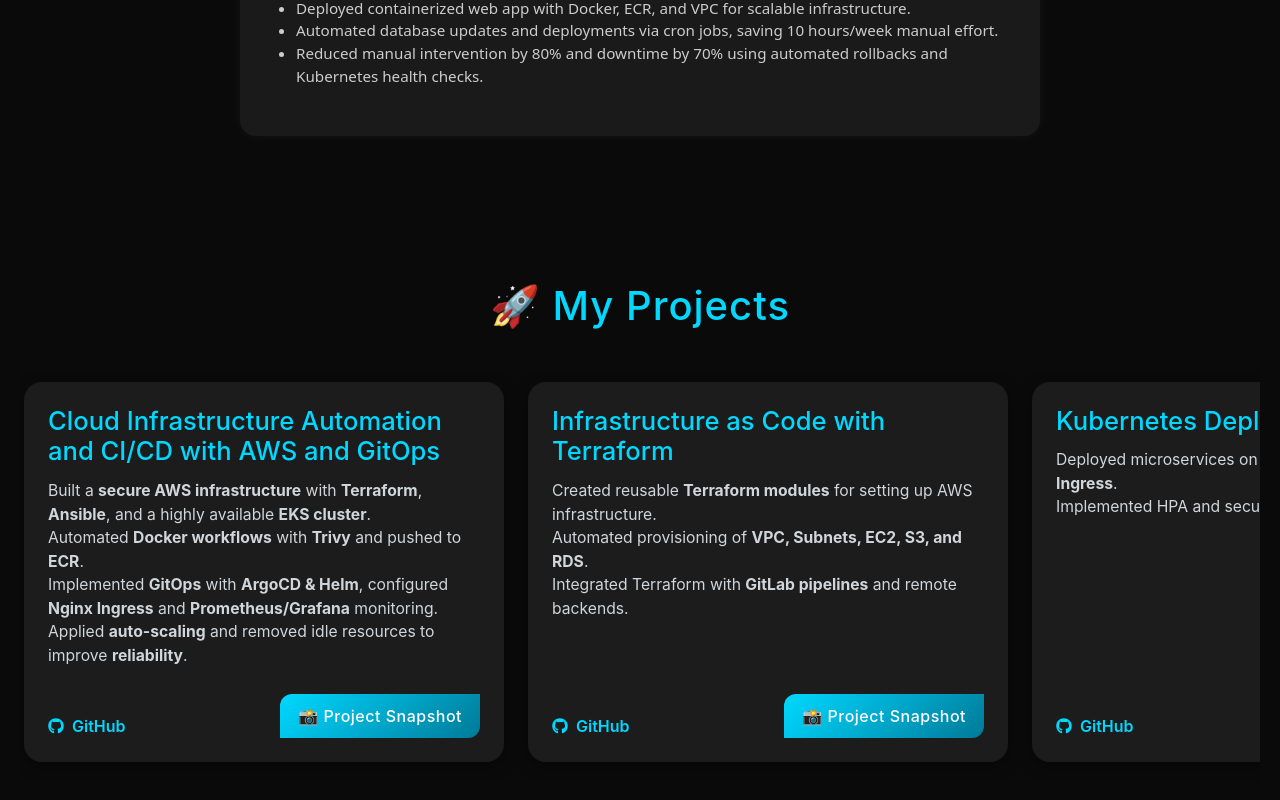
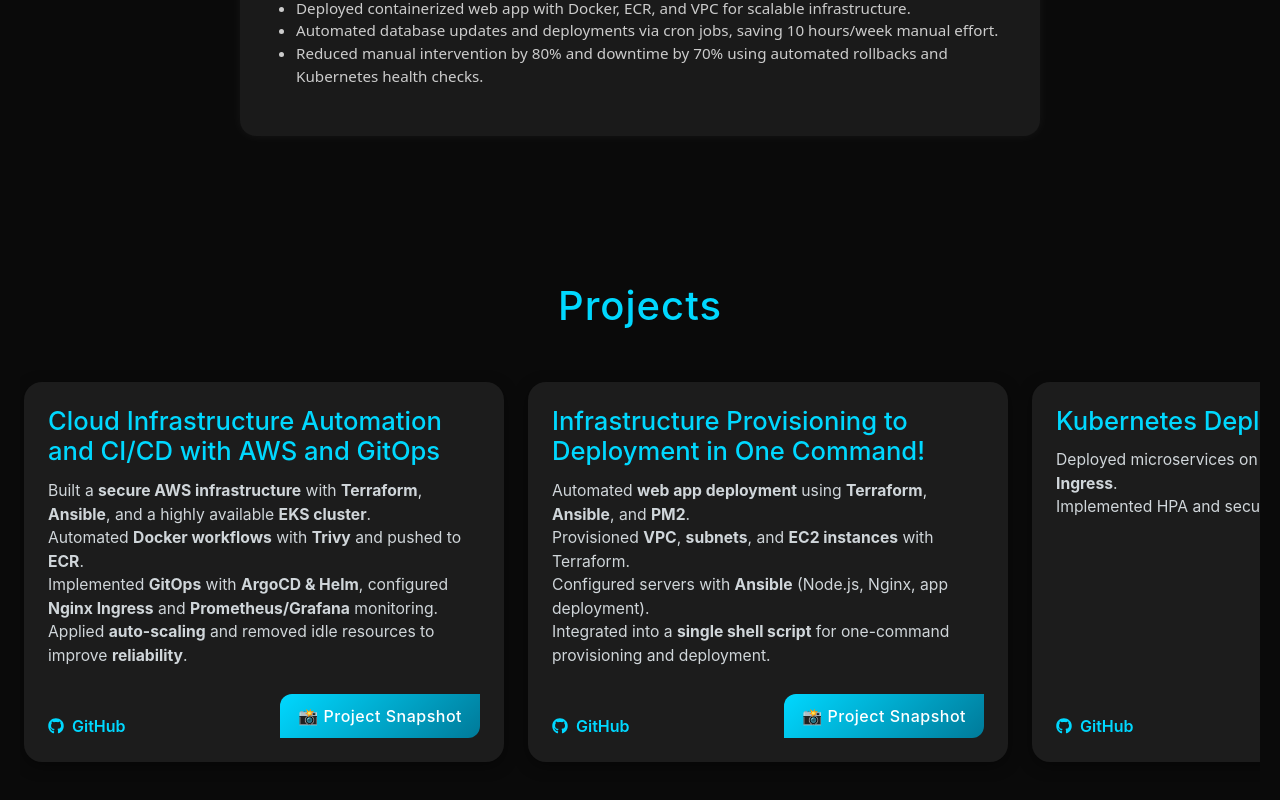
Before and after one commit to prajwal-26/portfolio, a React (Create React App) app: page / in a window 1280 px wide. Shown: the part 2600-3400 px from the top of the page. Built offline with nearby package versions, Linux system fonts and the light colour scheme.

Commit message:
projects

```diff
--- a/src/components/Projects.js
+++ b/src/components/Projects.js
@@ -25,15 +25,17 @@
     images: [P1,P2,P3,P4,P5,P6]
   },
   {
-    title: 'Infrastructure as Code with Terraform',
+    title: 'Infrastructure Provisioning to Deployment in One Command!',
     description: (
-      <>
-        Created reusable <strong>Terraform modules</strong> for setting up AWS infrastructure.<br />
-        Automated provisioning of <strong>VPC, Subnets, EC2, S3, and RDS</strong>.<br />
-        Integrated Terraform with <strong>GitLab pipelines</strong> and remote backends.
-      </>
+     <>
+  Automated <strong>web app deployment</strong> using <strong>Terraform</strong>, <strong>Ansible</strong>, and <strong>PM2</strong>.<br />
+  Provisioned <strong>VPC</strong>, <strong>subnets</strong>, and <strong>EC2 instances</strong> with Terraform.<br />
+  Configured servers with <strong>Ansible</strong> (Node.js, Nginx, app deployment).<br />
+  Integrated into a <strong>single shell script</strong> for one-command provisioning and deployment.<br />
+</>
+
     ),
-    github: 'https://github.com/prajwal/example-terraform',
+    github: 'https://github.com/prajwal-26/Terraform-ansible.git',
     images: ['/assets/tf1.png', '/assets/tf2.png']
   },
   {
@@ -167,7 +169,7 @@
 
   return (
     <section className="projects" id="projects">
-      <h2 className="section-title">🚀 My Projects</h2>
+      <h2 className="section-title">Projects</h2>
 
       <div className="projects-container" ref={containerRef}>
         {projects.map((project, index) => (
```
